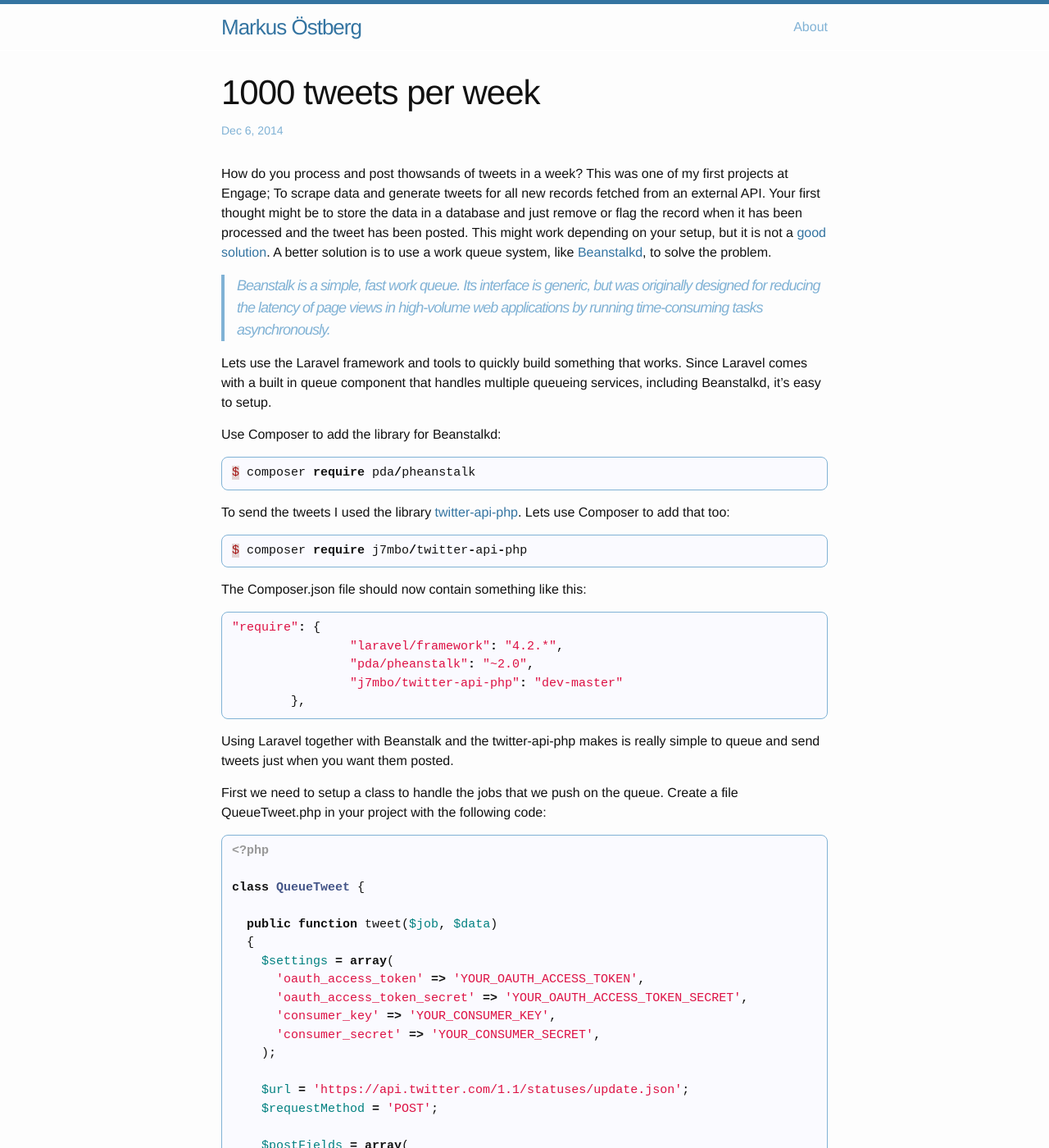
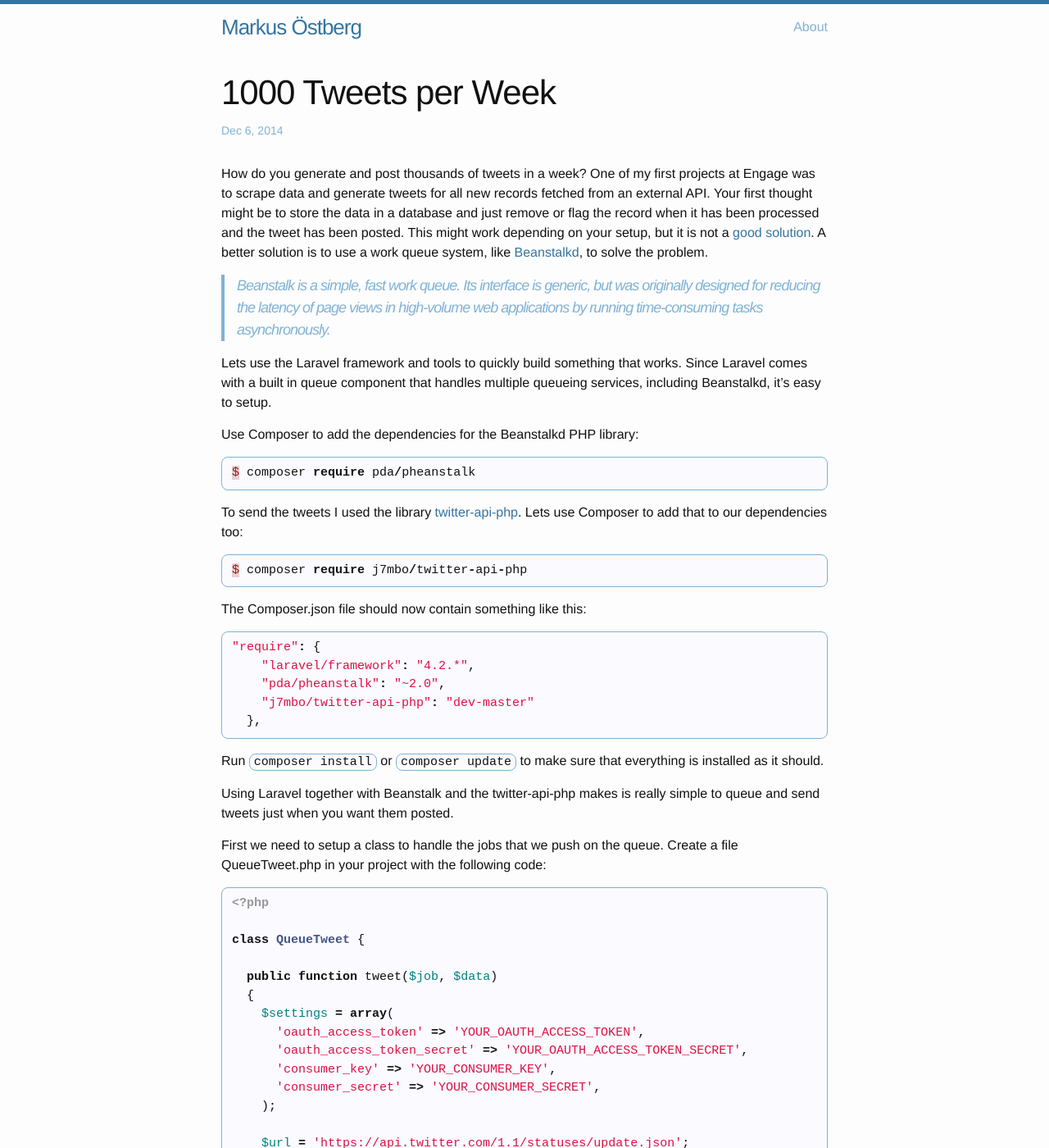
Before and after one commit to markusos/markusos.github.io, a Jekyll site: the page built from _posts/2014-12-06-1000-tweets-per-week.markdown, in a window 1280 px wide and 1400 px high. Shown: the whole window at 82% size. Built offline with Jekyll 4.4.1, drawn with Linux system fonts in a browser that asks for light colours; nearby versions of some CDN libraries; comment, search, counter and statistics services are not loaded; some of the changed text lies outside the part shown.

Commit message:
updates to tweet post

```diff
--- a/_posts/2014-12-06-1000-tweets-per-week.markdown
+++ b/_posts/2014-12-06-1000-tweets-per-week.markdown
@@ -1,25 +1,25 @@
 ---
 layout: post
-title:  "1000 tweets per week"
+title:  "1000 Tweets per Week"
 date:   2014-12-06 12:00:00
 categories: engage
 comments: true
 ---
 
-How do you process and post thowsands of tweets in a week? This was one of my first projects at Engage; To scrape data and generate tweets for all new records fetched from an external API. Your first thought might be to store the data in a database and just remove or flag the record when it has been processed and the tweet has been posted. This might work depending on your setup, but it is not a [good solution](http://programmers.stackexchange.com/questions/231410/why-database-as-queue-so-bad). A better solution is to use a work queue system, like [Beanstalkd](http://kr.github.io/beanstalkd/), to solve the problem.
+How do you generate and post thousands of tweets in a week? One of my first projects at Engage was to scrape data and generate tweets for all new records fetched from an external API. Your first thought might be to store the data in a database and just remove or flag the record when it has been processed and the tweet has been posted. This might work depending on your setup, but it is not a [good solution](http://programmers.stackexchange.com/questions/231410/why-database-as-queue-so-bad). A better solution is to use a work queue system, like [Beanstalkd](http://kr.github.io/beanstalkd/), to solve the problem.
 
 > Beanstalk is a simple, fast work queue.
 > Its interface is generic, but was originally designed for reducing the latency of page views in high-volume web applications by running time-consuming tasks asynchronously.
 
 Lets use the Laravel framework and tools to quickly build something that works. Since Laravel comes with a built in queue component that handles multiple queueing services, including Beanstalkd, it's easy to setup.
 
-Use Composer to add the library for Beanstalkd:
+Use Composer to add the dependencies for the Beanstalkd PHP library:
 
 {% highlight php %}
 $ composer require pda/pheanstalk
 {% endhighlight %}
 
-To send the tweets I used the library [twitter-api-php](https://github.com/J7mbo/twitter-api-php). Lets use Composer to add that too:
+To send the tweets I used the library [twitter-api-php](https://github.com/J7mbo/twitter-api-php). Lets use Composer to add that to our dependencies too:
 
 {% highlight php %}
 $ composer require j7mbo/twitter-api-php
@@ -29,11 +29,13 @@
 
 {% highlight php %}
 "require": {
-		"laravel/framework": "4.2.*",
-		"pda/pheanstalk": "~2.0",
-		"j7mbo/twitter-api-php": "dev-master"
-	},
+    "laravel/framework": "4.2.*",
+    "pda/pheanstalk": "~2.0",
+    "j7mbo/twitter-api-php": "dev-master"
+  },
 {% endhighlight %}
+
+Run `composer install` or `composer update` to make sure that everything is installed as it should.
 
 Using Laravel together with Beanstalk and the twitter-api-php makes is really simple to queue and send tweets just when you want them posted.
 
@@ -63,26 +65,28 @@
     $twitter = new TwitterAPIExchange($settings);
 
     $twitter->setPostfields($postFields)
-    	->buildOauth($url, $requestMethod)
-    	->performRequest();
+      ->buildOauth($url, $requestMethod)
+      ->performRequest();
 
     $job->delete();
   }
 }
 {% endhighlight %}
 
+You need to replace the strings in the `$settings` array with your Twitter access tokens. You can create your own Twitter app and generate the access tokens needed here: [apps.twitter.com](https://apps.twitter.com/).
+
 Now we only need to push the messages on to the queue and Beanstalked will take care of the rest.
 
-We use Laravel's built in Queue component to post the job to Beanstalkd. Since I want the tweets spread out I use the [Queue::later()](http://laravel.com/docs/4.2/queues#basic-usage) function, which allows us to add a date and time for when the job should be processed.
+We use Laravel's built in [Queue component](http://laravel.com/docs/4.2/queues#basic-usage)  to post the job to Beanstalkd. Since I want the tweets posted spread out during the week I use the `Queue::later()` function, which allows us to add a date and time for when the job should be processed. [Carbon](https://github.com/briannesbitt/Carbon) is a great library for handeling dates in PHP, and since Laravel already is dependent on it, we don't need to import enything else to use it.
 
 {% highlight php %}
 <?php
 
 $date = Carbon::now()->addMinutes($tweet->delay);
 Queue::later($date, 'QueueTweet@tweet',
-	array(
-		'message' => $tweet->message
-	));
+  array(
+    'message' => $tweet->message
+  ));
 {% endhighlight %}
 
 The only thing left to do now is to start Beanstalkd and a listener for the queue. We use Laravel's artisan command to start the queue listener.
```
Also changed, not shown: other parts of _posts/2014-12-06-1000-tweets-per-week.markdown (+1 -1 lines).
